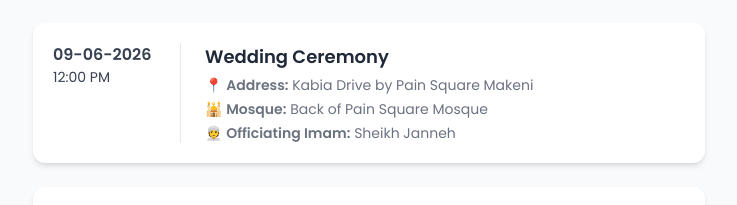
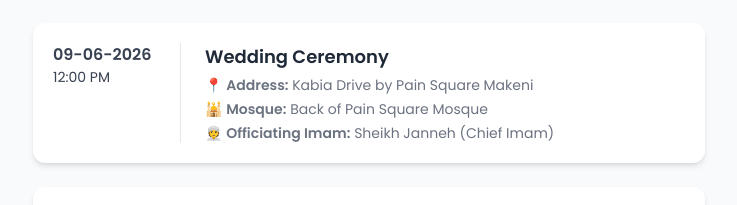
Before and after one commit to kamarasaiduo/Issa-Weds-Isata, a React (Vite) app: page / in a window 1280 px wide. Shown: the part 2220-2425 px from the top of the page, without its empty margins (271-1008 px from the left). Built offline with nearby package versions, Linux system fonts and the light colour scheme.

Commit message:
Updated wedding program

```diff
--- a/src/sections/Program.jsx
+++ b/src/sections/Program.jsx
@@ -7,7 +7,7 @@ const program = [
     event: "Wedding Ceremony",
     location: "Kabia Drive by Pain Square Makeni",
     mosque: "Back of Pain Square Mosque",
-    imam: "Sheikh Janneh",
+    imam: "Sheikh Janneh (Chief Imam)",
   },
   {
     date: "10-06-2026",
```
